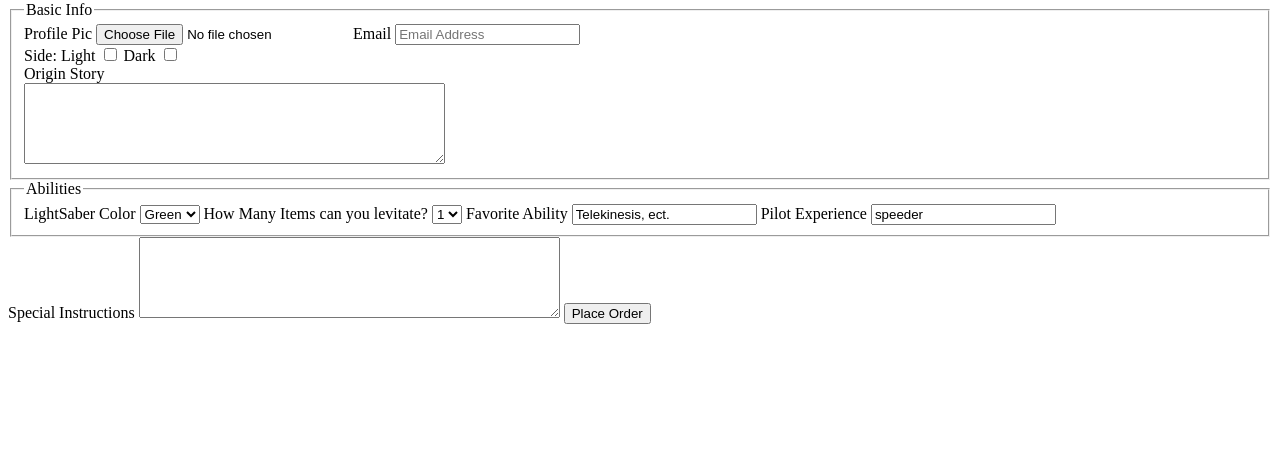
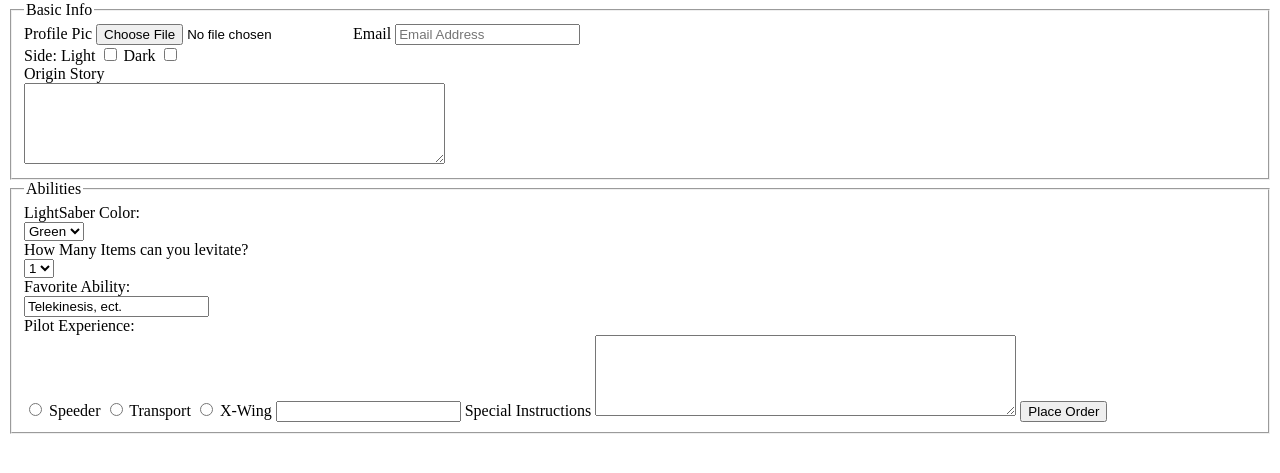
Before and after one commit to ZachSchreiber/basicFormDesign, a plain HTML site: page force.html in a window 1280 px wide. Shown: the part 79-552 px from the top of the page. Drawn offline with Linux system fonts and the light colour scheme.

Commit message:
Halfway through

```diff
--- a/force.html
+++ b/force.html
@@ -3,7 +3,7 @@
 <head>
   <title>
   </title>
-  <link rel="stylesheet" href="styles.main.css">
+  <link rel="stylesheet" href="main.css">
 </head>
 <body>
   <header>
@@ -20,7 +20,7 @@
     <input id="email" type="text" placeholder="Email Address">
     <label for="side"><br>Side:</label>
     <label for="lightOrDark">Light</label>
-    <input name="lightOrDark" id="side" type="checkbox" value="Light">
+    <input name="lightOrDark" id="side" type="checkbox">
     <label for="lightOrDark">Dark</label>
     <input name="lightOrDark" id="side" type="checkbox" value="Dark">
     <label for="origin"><br>Origin Story<br></label>
@@ -29,24 +29,30 @@
 
   <fieldset>
     <legend>Abilities</legend>
-    <label for"lightSaber">LightSaber Color</label>
+    <label for"lightSaber">LightSaber Color:<br></label>
     <select id="colorWheel">
       <option>Green</option>
       <option>Red</option>
       <option>Blue</option>
       <option>violet</option>
     </select>
-    <label for="levitate">How Many Items can you levitate?</label>
+    <label for="levitate"><br>How Many Items can you levitate?<br></label>
     <select id="itemsLevitated">
       <option>1</option>
       <option>2</option>
       <option>3</option>
       <option>4</option>
     </select>
-    <label for="favAbility">Favorite Ability</label>
+    <label for="favAbility"><br>Favorite Ability:<br></label>
     <input name="favAbility" id="favAbility" type="text" value="Telekinesis, ect.">
-    <label for="pilot">Pilot Experience</label>
-    <input name="pilot" id="pilot" type="checkobx" value="speeder">
+    <label for="pilot"><br>Pilot Experience:<br></label>
+    <input name="speeder" id="pilot" type="radio">
+    <label for="pilot">Speeder</label>
+    <input name="transport" id="pilot" type="radio">
+    <label for="pilot">Transport</label>
+    <input name="xWing" id="pilot" type="radio">
+    <label for="xwing">X-Wing</label>
+    <input name="tieFighter" id="pilot"
 
     </fieldset>
     <label for="specialInstructions">Special Instructions</label>
```
